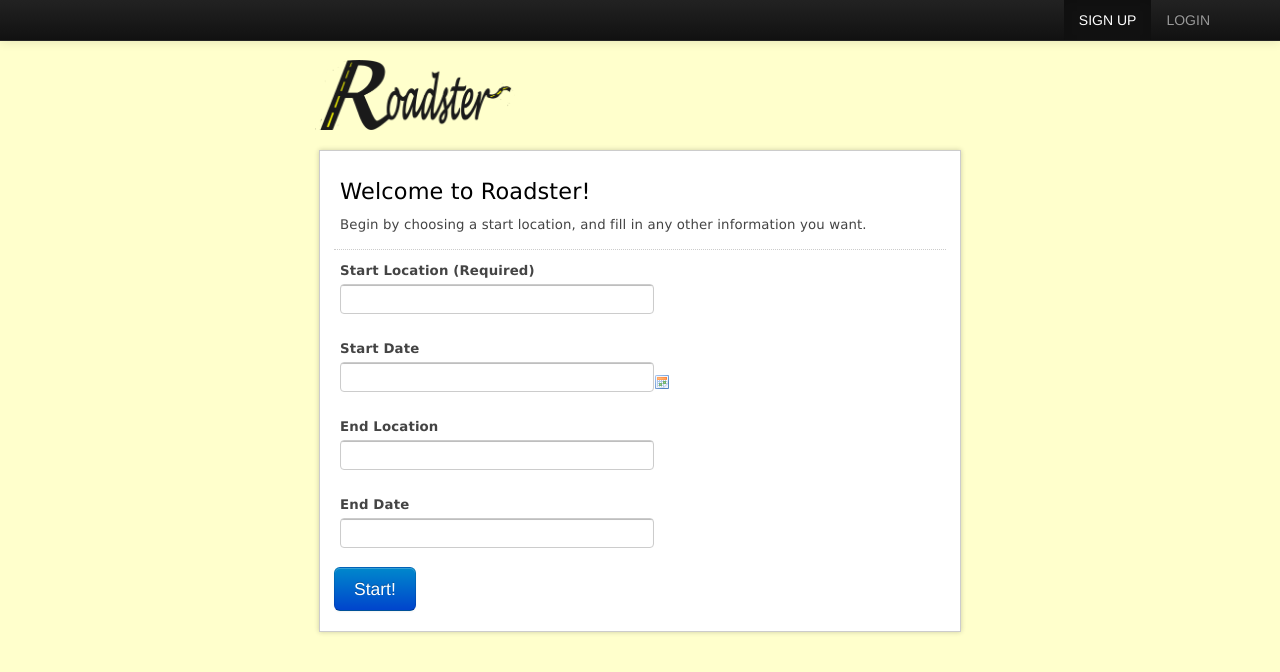
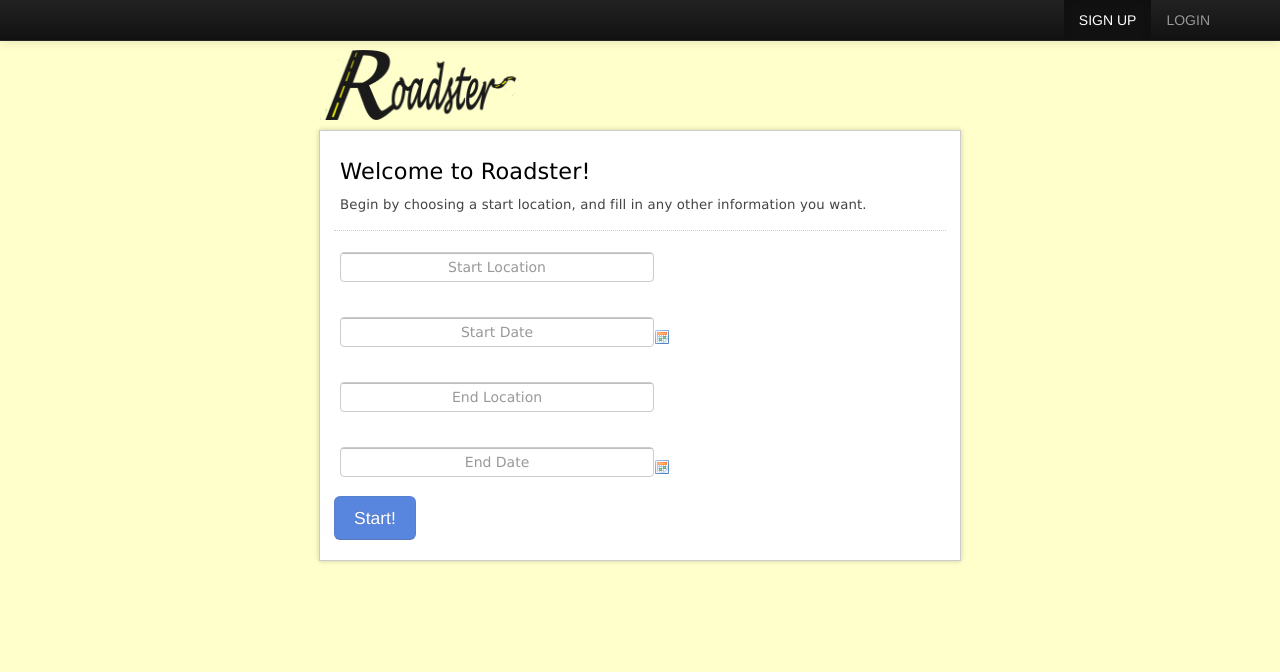
Before and after one commit to echo-joshchen/roadster, a plain HTML site: page welcome.html in a window 1280 px wide. Drawn offline with Linux system fonts and the light colour scheme.

Commit message:
welcome page fixes

```diff
--- /dev/null
+++ b/css/welcome.css
@@ -0,0 +1,58 @@
+body {
+  padding-top: 50px;
+}
+
+.form-signin {
+  max-width: 300px;
+  padding: 19px 29px 29px;
+  margin: 0 auto 20px;
+  background-color: #fff;
+  border: 1px solid #e5e5e5;
+  -webkit-border-radius: 5px;
+     -moz-border-radius: 5px;
+      border-radius: 5px;
+  -webkit-box-shadow: 0 1px 2px rgba(0,0,0,.05);
+     -moz-box-shadow: 0 1px 2px rgba(0,0,0,.05);
+      box-shadow: 0 1px 2px rgba(0,0,0,.05);
+}
+.form-signin .form-signin-heading,
+.form-signin .checkbox {
+  margin-bottom: 10px;
+}
+.form-signin input[type="text"],
+.form-signin input[type="password"] {
+  font-size: 16px;
+  height: auto;
+  margin-bottom: 15px;
+  padding: 7px 9px;
+}
+.skip{
+  position: relative;
+  float: right;
+  padding-right: 50px;
+  color: black;
+  text-decoration:underline;
+}
+
+.logo{
+  text-align:left;
+}
+.logo{
+  margin:0 auto 10px auto;
+  width:640px;
+}
+
+#start_location {
+  text-align: center;
+  margin-left: auto;
+  margin-right: auto;
+}
+
+#end_location {
+  text-align: center;
+  margin-left: auto;
+  margin-right: auto;
+}
+.input_field {
+  margin-top: 10px;
+}
--- a/welcome.html
+++ b/welcome.html
@@ -11,16 +11,15 @@ Welcome to Roadster!
 <meta name="robots" content="index, follow">
 
 
-
 <!-- CSS -->
 <link href="css/structure.css" rel="stylesheet">
 <link href="css/form.css" rel="stylesheet">
+<link href="css/welcome.css" rel="stylesheet">
 
 <!-- JavaScript -->
 <script src="scripts/welcome.js"></script>
 <script src="scripts/jquery-1.8.1.min.js"></script>
 <link href="bootstrap/css/bootstrap.min.css" rel="stylesheet" media="screen">
-
 
 <link href="bootstrap/css/bootstrap.css" rel="stylesheet">
 <link href="bootstrap/css/bootstrap-responsive.css" rel="stylesheet">
@@ -32,67 +31,35 @@ Welcome to Roadster!
 <script src="scripts/jquery-ui-1.9.1.custom.js"></script>
 
 
-
-<style type="text/css">
-  body {
-    padding-top: 150px;
-    padding-bottom: 40px;
-  }
-
-    .form-signin {
-    max-width: 300px;
-    padding: 19px 29px 29px;
-    margin: 0 auto 20px;
-    background-color: #fff;
-    border: 1px solid #e5e5e5;
-    -webkit-border-radius: 5px;
-       -moz-border-radius: 5px;
-            border-radius: 5px;
-    -webkit-box-shadow: 0 1px 2px rgba(0,0,0,.05);
-       -moz-box-shadow: 0 1px 2px rgba(0,0,0,.05);
-            box-shadow: 0 1px 2px rgba(0,0,0,.05);
-  }
-  .form-signin .form-signin-heading,
-  .form-signin .checkbox {
-    margin-bottom: 10px;
-  }
-  .form-signin input[type="text"],
-  .form-signin input[type="password"] {
-    font-size: 16px;
-    height: auto;
-    margin-bottom: 15px;
-    padding: 7px 9px;
-  }
-  .skip{
-    position: relative;
-    float: right;
-    padding-right: 50px;
-    color: black;
-    text-decoration:underline;
-  }
-</style>
-
-
 <!-- Code used from http://wufoo.com/gallery/templates/forms/meeting-form/ -->
 <script>
 $(function() {
-    $( "#date" ).datepicker({
+    $( "#start_date" ).datepicker({
+            showOn: "button",
+            buttonImage: "images/calendar.png",
+            buttonImageOnly: true
+        });
+    $( "#end_date" ).datepicker({
             showOn: "button",
             buttonImage: "images/calendar.png",
             buttonImageOnly: true
         });
 });
+
+function checkFilled() {
+  var x = document.trip_form.start_location.value;
+  x = x.replace(/^\s+/,""); // strip leading space
+
+  document.getElementById("saveForm").disabled = (x.length == 0);
+}
 </script>
 </head>
 
 <body id="public">
 
-
-<div style="position: absolute; left: 315px; top: 60px;">
-<IMG SRC="Roadster-Logo.png" WIDTH=200 HEIGHT=200>
+<div class="logo" >
+  <IMG SRC="Roadster-Logo.png" WIDTH=200 HEIGHT=200>
 </div>
-
-
 
 <div class="navbar navbar-inverse navbar-fixed-top">
   <div class="navbar-inner">
@@ -112,13 +79,8 @@ $(function() {
   </div>
 </div>
 
-
-
-
 <div id="container" class="ltr">
 
-<h1 id="logo">
-</h1>
 
 <form id="trip_form" name="trip_form" class="wufoo topLabel page" autocomplete="off" method="get" action="settings.html">
 
@@ -130,49 +92,36 @@ $(function() {
 <ul>
 
 <li id="Start Location">
-    <label class="desc" id="start_label" for="start_location">
-        Start Location (Required)
-    </label>
-    <div>
-        <input id="start_location" name="start_location" type="text" class="field text medium" maxlength="2 55" onkeyup="" />
+
+    <div class="input_field">
+        <input id="start_location" name="start_location" type="text" class="field text medium" maxlength="255" onkeyup="checkFilled()" placeholder="Start Location" />
     </div>
 </li>
 
-<li id="Date" class="date notranslate      ">
-    <label class="desc" id="date_label" for="date">
-        Start Date
-    </label>
-
-    <div>
-        <input id="date" name="date" type="text" class="field text medium"/>
+<li id="Start Date" class="date notranslate      ">
+    <div class="input_field">
+        <input id="start_date" name="start_date" type="text" class="field text medium" placeholder="Start Date" />
     </div>
     </span>
 
 </li>
 
 <li id="End Location">
-    <label class="desc" id="end_label" for="end_location">
-        End Location
-    </label>
-    <div>
-        <input id="end_location" name="end_location" type="text" class="field text medium" maxlength="255" onkeyup="" />
+    <div class="input_field">
+        <input id="end_location" name="end_location" type="text" class="field text medium" maxlength="255" onkeyup="" placeholder="End Location" />
     </div>
 </li>
 
-<li id="Date" class="date notranslate      ">
-    <label class="desc" id="date_label" for="date">
-        End Date
-    </label>
-
-    <div>
-        <input id="date" name="date" type="text" class="field text medium"/>
+<li id="End Date" class="date notranslate      ">
+    <div class="input_field">
+        <input id="end_date" name="end_date" type="text" class="field text medium" placeholder="End Date" />
     </div>
     </span>
 
 </li>
 
 <div>
-    <input id="saveForm" name="saveForm" class="btn btn-large btn-primary submit" type="submit" value="Start!"/>
+    <input id="saveForm" name="saveForm" class="btn btn-large btn-primary submit" type="submit" value="Start!" disabled="true"/>
 </div>
 
 </ul>
```
